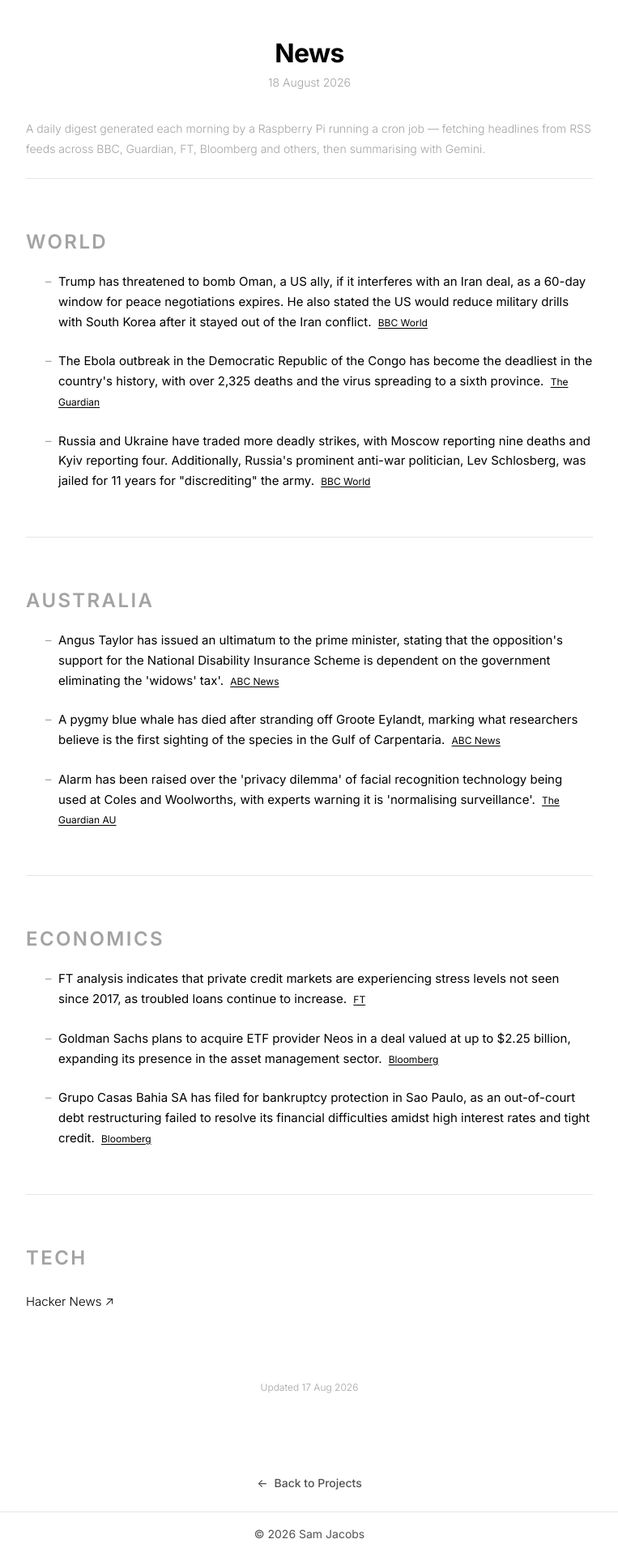
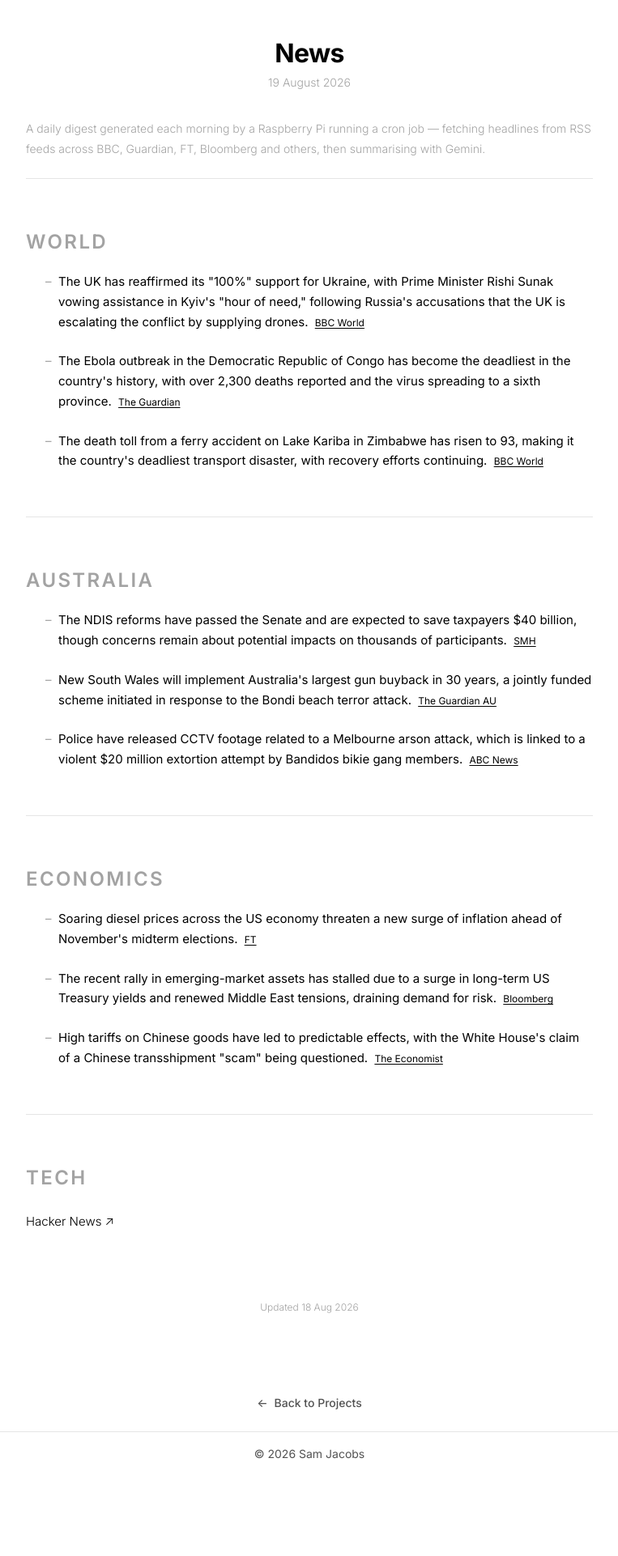
Before and after one commit to s-jac/s-jac.github.io, a Jekyll site: the page built from projects/news.html, in a window 1280 px wide. Shown: the whole page at 81% size, without its empty margins (258-1021 px from the left). Built offline with Jekyll 4.4.1, drawn with Linux system fonts in a browser that asks for light colours; after the commit the page ends 1823 px from its top, so only the background shows below that.

Commit message:
daily news update 19 August 2026

```diff
--- a/_data/news.json
+++ b/_data/news.json
@@ -1,22 +1,22 @@
 {
-  "date": "18 August 2026",
-  "generated_at": "2026-08-17T21:00:27.586959+00:00",
+  "date": "19 August 2026",
+  "generated_at": "2026-08-18T21:00:28.791004+00:00",
   "sections": [
     {
       "heading": "World",
       "bullets": [
         {
-          "text": "Trump has threatened to bomb Oman, a US ally, if it interferes with an Iran deal, as a 60-day window for peace negotiations expires. He also stated the US would reduce military drills with South Korea after it stayed out of the Iran conflict.",
+          "text": "The UK has reaffirmed its \"100%\" support for Ukraine, with Prime Minister Rishi Sunak vowing assistance in Kyiv's \"hour of need,\" following Russia's accusations that the UK is escalating the conflict by supplying drones.",
           "source": "BBC World",
           "url": "https://www.bbc.com/news/world"
         },
         {
-          "text": "The Ebola outbreak in the Democratic Republic of the Congo has become the deadliest in the country's history, with over 2,325 deaths and the virus spreading to a sixth province.",
+          "text": "The Ebola outbreak in the Democratic Republic of Congo has become the deadliest in the country's history, with over 2,300 deaths reported and the virus spreading to a sixth province.",
           "source": "The Guardian",
           "url": "https://www.theguardian.com"
         },
         {
-          "text": "Russia and Ukraine have traded more deadly strikes, with Moscow reporting nine deaths and Kyiv reporting four. Additionally, Russia's prominent anti-war politician, Lev Schlosberg, was jailed for 11 years for \"discrediting\" the army.",
+          "text": "The death toll from a ferry accident on Lake Kariba in Zimbabwe has risen to 93, making it the country's deadliest transport disaster, with recovery efforts continuing.",
           "source": "BBC World",
           "url": "https://www.bbc.com/news/world"
         }
@@ -26,19 +26,19 @@
       "heading": "Australia",
       "bullets": [
         {
-          "text": "Angus Taylor has issued an ultimatum to the prime minister, stating that the opposition's support for the National Disability Insurance Scheme is dependent on the government eliminating the 'widows' tax'.",
+          "text": "The NDIS reforms have passed the Senate and are expected to save taxpayers $40 billion, though concerns remain about potential impacts on thousands of participants.",
+          "source": "SMH",
+          "url": "https://www.smh.com.au"
+        },
+        {
+          "text": "New South Wales will implement Australia's largest gun buyback in 30 years, a jointly funded scheme initiated in response to the Bondi beach terror attack.",
+          "source": "The Guardian AU",
+          "url": "https://www.theguardian.com/au"
+        },
+        {
+          "text": "Police have released CCTV footage related to a Melbourne arson attack, which is linked to a violent $20 million extortion attempt by Bandidos bikie gang members.",
           "source": "ABC News",
           "url": "https://www.abc.net.au/news"
-        },
-        {
-          "text": "A pygmy blue whale has died after stranding off Groote Eylandt, marking what researchers believe is the first sighting of the species in the Gulf of Carpentaria.",
-          "source": "ABC News",
-          "url": "https://www.abc.net.au/news"
-        },
-        {
-          "text": "Alarm has been raised over the 'privacy dilemma' of facial recognition technology being used at Coles and Woolworths, with experts warning it is 'normalising surveillance'.",
-          "source": "The Guardian AU",
-          "url": "https://www.theguardian.com/au"
         }
       ]
     },
@@ -46,19 +46,19 @@
       "heading": "Economics",
       "bullets": [
         {
-          "text": "FT analysis indicates that private credit markets are experiencing stress levels not seen since 2017, as troubled loans continue to increase.",
+          "text": "Soaring diesel prices across the US economy threaten a new surge of inflation ahead of November's midterm elections.",
           "source": "FT",
           "url": "https://www.ft.com"
         },
         {
-          "text": "Goldman Sachs plans to acquire ETF provider Neos in a deal valued at up to $2.25 billion, expanding its presence in the asset management sector.",
+          "text": "The recent rally in emerging-market assets has stalled due to a surge in long-term US Treasury yields and renewed Middle East tensions, draining demand for risk.",
           "source": "Bloomberg",
           "url": "https://www.bloomberg.com/markets"
         },
         {
-          "text": "Grupo Casas Bahia SA has filed for bankruptcy protection in Sao Paulo, as an out-of-court debt restructuring failed to resolve its financial difficulties amidst high interest rates and tight credit.",
-          "source": "Bloomberg",
-          "url": "https://www.bloomberg.com/markets"
+          "text": "High tariffs on Chinese goods have led to predictable effects, with the White House's claim of a Chinese transshipment \"scam\" being questioned.",
+          "source": "The Economist",
+          "url": "https://www.economist.com/finance-and-economics"
         }
       ]
     }
```
